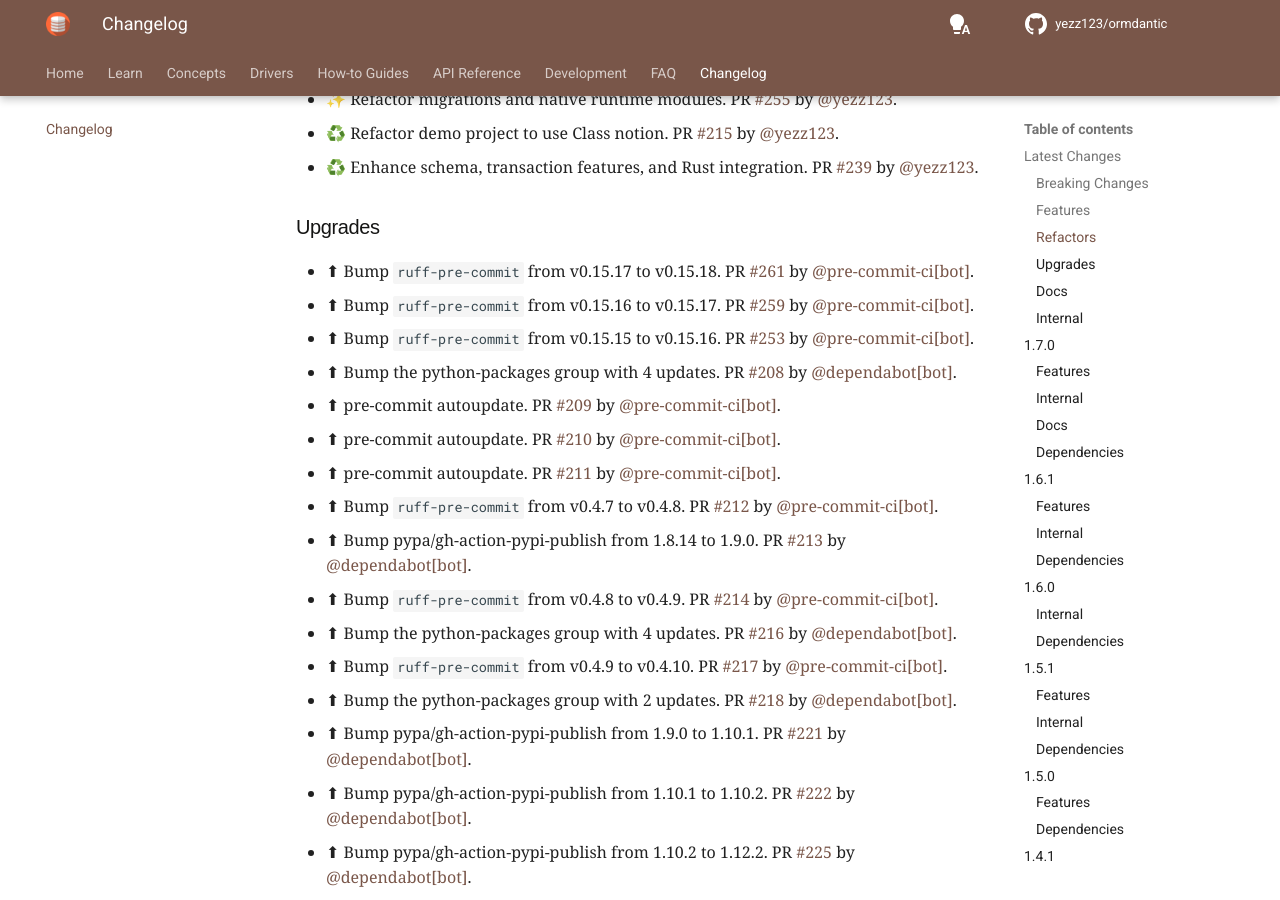
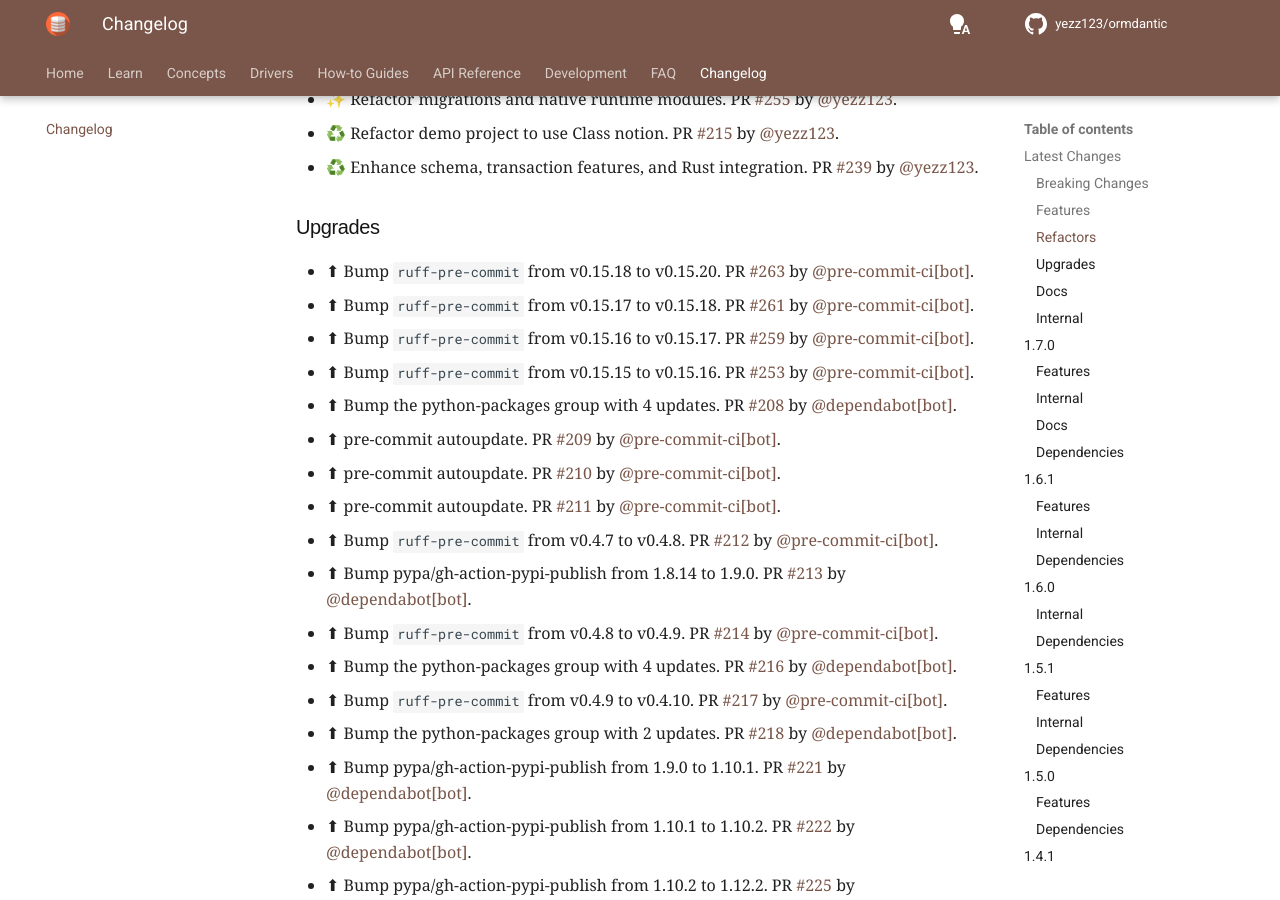
Before and after one commit to yezz123/ormdantic, an MkDocs documentation site: the page built from docs/release.md, in a window 1280 px wide and 900 px high, scrolled down 771 px. Built offline with MkDocs 1.6.1 and Material for MkDocs 9.7.7, drawn with Linux system fonts in a browser that asks for light colours; comment, search, counter and statistics services are not loaded.

Commit message:
📝 Update release notes
[skip ci]

```diff
--- a/docs/release.md
+++ b/docs/release.md
@@ -23,6 +23,7 @@
 
 ### Upgrades
 
+* ⬆ Bump `ruff-pre-commit` from v0.15.18 to v0.15.20. PR [#263](https://github.com/yezz123/ormdantic/pull/263) by [@pre-commit-ci[bot]](https://github.com/apps/pre-commit-ci).
 * ⬆ Bump `ruff-pre-commit` from v0.15.17 to v0.15.18. PR [#261](https://github.com/yezz123/ormdantic/pull/261) by [@pre-commit-ci[bot]](https://github.com/apps/pre-commit-ci).
 * ⬆ Bump `ruff-pre-commit` from v0.15.16 to v0.15.17. PR [#259](https://github.com/yezz123/ormdantic/pull/259) by [@pre-commit-ci[bot]](https://github.com/apps/pre-commit-ci).
 * ⬆ Bump `ruff-pre-commit` from v0.15.15 to v0.15.16. PR [#253](https://github.com/yezz123/ormdantic/pull/253) by [@pre-commit-ci[bot]](https://github.com/apps/pre-commit-ci).
```
